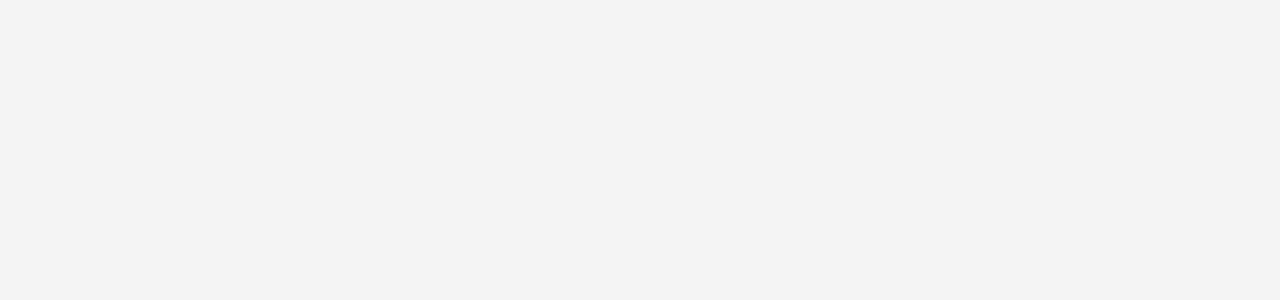
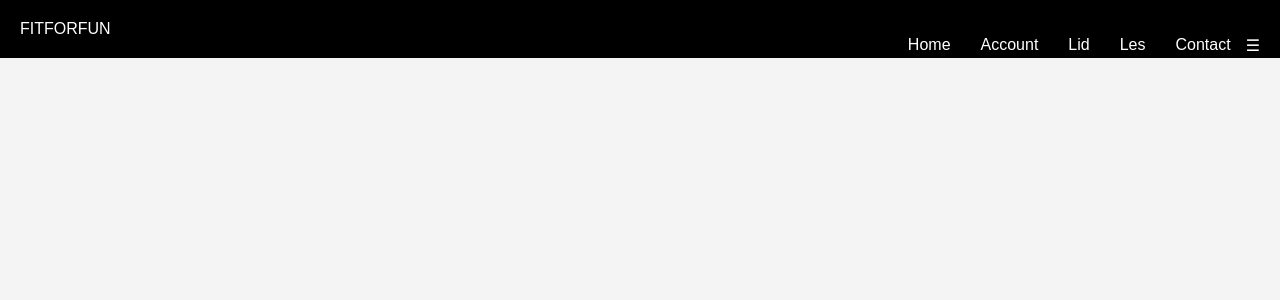
Before and after one commit to jahir2004/fitforfun-project, a PHP site: page /account.php in a window 1280 px wide. Before the commit the part shown is empty. Shown: the top 300 px of the page. Run offline with PHP 8.4, Linux system fonts and the light colour scheme.

Commit message:
nieuwe bestanden

```diff
--- /dev/null
+++ b/account.css
@@ -0,0 +1,34 @@
+body {
+    font-family: Arial, sans-serif;
+    margin: 0;
+    padding: 0;
+    background-color: #f4f4f4;
+}
+
+header {
+    background: black;
+    padding: 20px;
+    color: white;
+    display: flex;
+    justify-content: space-between;
+    align-items: center;
+}
+
+.nav-links {
+    list-style: none;
+    display: flex;
+    padding: 0;
+    margin-left: auto;
+    position: absolute;
+    right: 20px;
+    top: 20px;
+}
+
+.nav-links li {
+    margin: 0 15px;
+}
+
+.nav-links a {
+    color: white;
+    text-decoration: none;
+}
--- a/account.php
+++ b/account.php
@@ -1,12 +1,29 @@
+<?php
+
+
+?>
 <!DOCTYPE html>
 <html lang="en">
 <head>
     <meta charset="UTF-8">
     <meta name="viewport" content="width=device-width, initial-scale=1.0">
-    <link href="home.css" rel="stylesheet">
+    <link href="account.css" rel="stylesheet">
     <title>Document</title>
 </head>
 <body>
+<header>
+        <nav>
+            <div class="logo">FITFORFUN</div>
+            <ul class="nav-links">
+                <li><a href="index.php">Home</a></li>
+                <li><a href="account.php">Account</a></li>
+                <li><a href="#">Lid</a></li>
+                <li><a href="#">Les</a></li>
+                <li><a href="#">Contact</a></li>
+                <div class="menu-icon">☰</div>
+            </ul>
+        </nav>
+    </header>
 
 </body>
 </html>
```
Also changed, not shown: config.php (added, +8 -0 lines).
